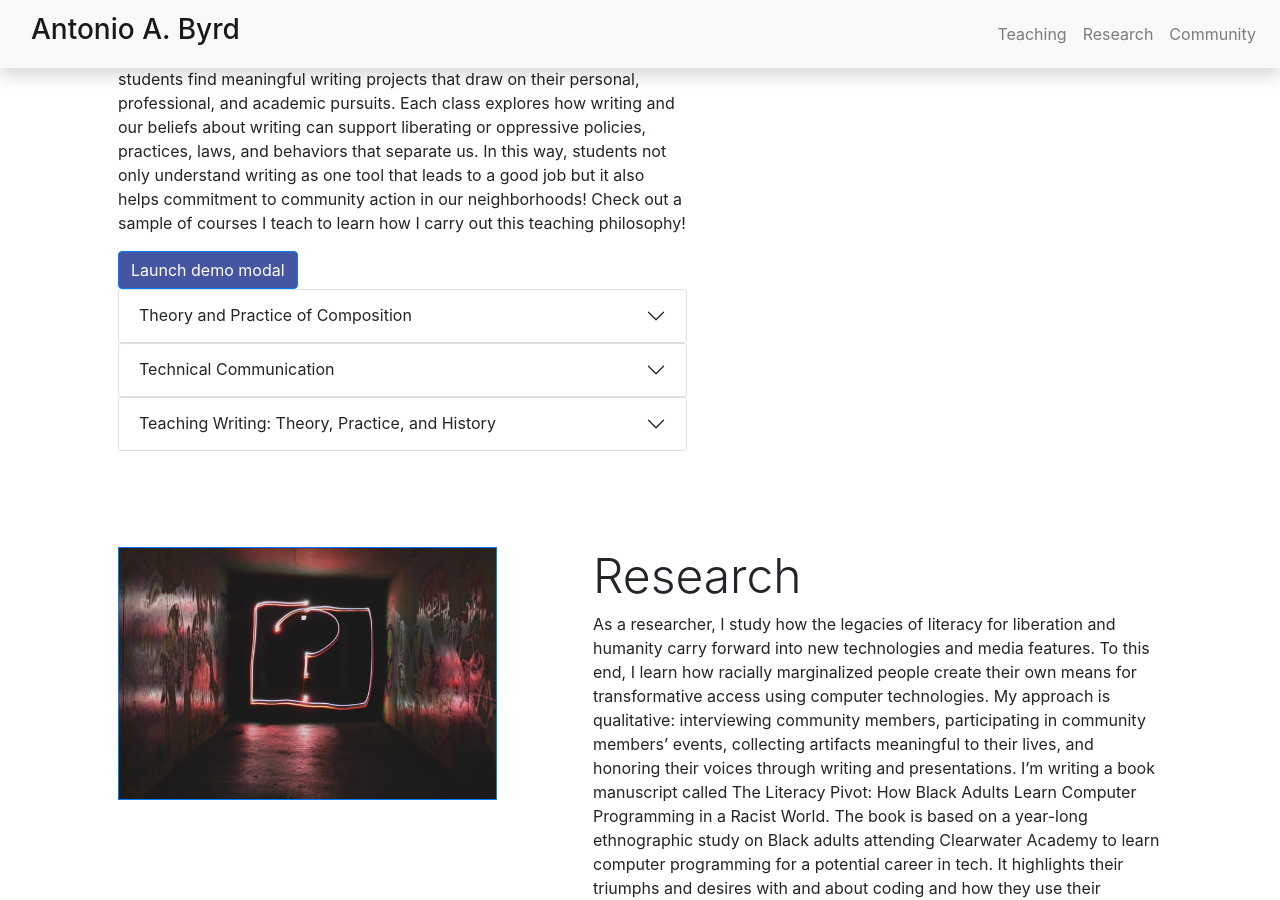
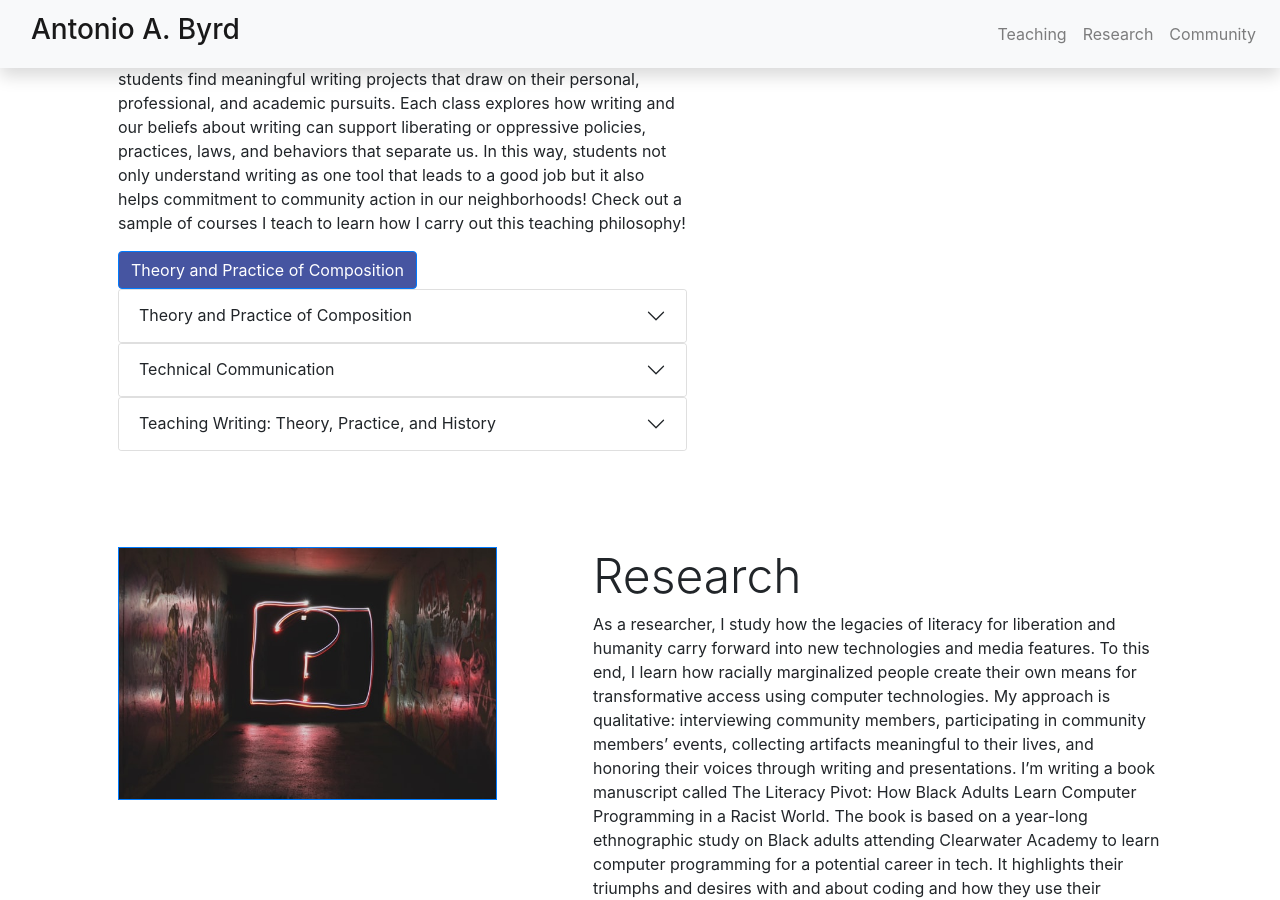
Before and after one commit to abyrd15/abyrd15.github.io, a Jekyll site: the page built from index.markdown, in a window 1280 px wide and 900 px high, scrolled down 2036 px. Built offline with Jekyll 4.4.1, drawn with Linux system fonts in a browser that asks for light colours; nearby versions of some CDN libraries.

Commit message:
Renamed modal button

```diff
--- a/_includes/home/section_teaching.html
+++ b/_includes/home/section_teaching.html
@@ -7,7 +7,7 @@
                     <p>I teach undergraduate and graduate courses in Black/African American literacy, professional and technical communication, multimodal composition, and digital rhetoric. My approach to teaching can be summed up in one sentence I often tell students in my syllabi: This class isn’t a bootcamp; it’s a playground. So I give students a variety of current theories in composition and rhetoric and issues and controversies in writing of all kinds. Students use assignments to explore, find solutions, and pose serious questions about what writing does for us. I make classes open so students find meaningful writing projects that draw on their personal, professional, and academic pursuits. Each class explores how writing and our beliefs about writing can support liberating or oppressive policies, practices, laws, and behaviors that separate us. In this way, students not only understand writing as one tool that leads to a good job but it also helps commitment to community action in our neighborhoods! Check out a sample of courses I teach to learn how I carry out this teaching philosophy!</p>
 
                     <button type="button" class="btn btn-primary" data-bs-toggle="modal" data-bs-target="#exampleModal">
-                        Launch demo modal
+                        Theory and Practice of Composition
                     </button>
                     <div class="modal fade" id="exampleModal" tabindex="-1" aria-labelledby="exampleModalLabel" aria-hidden="true">
                         <div class="modal-dialog">
```
Also changed, not shown: _includes/js.html (line endings or trailing spaces).
